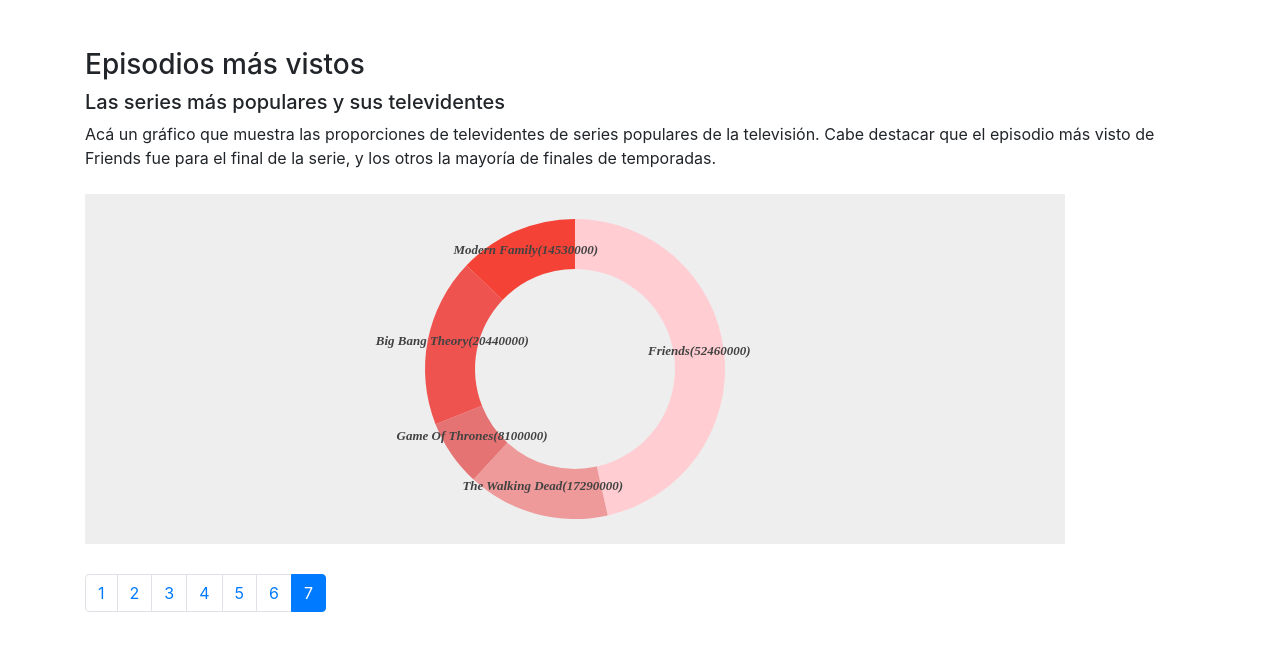
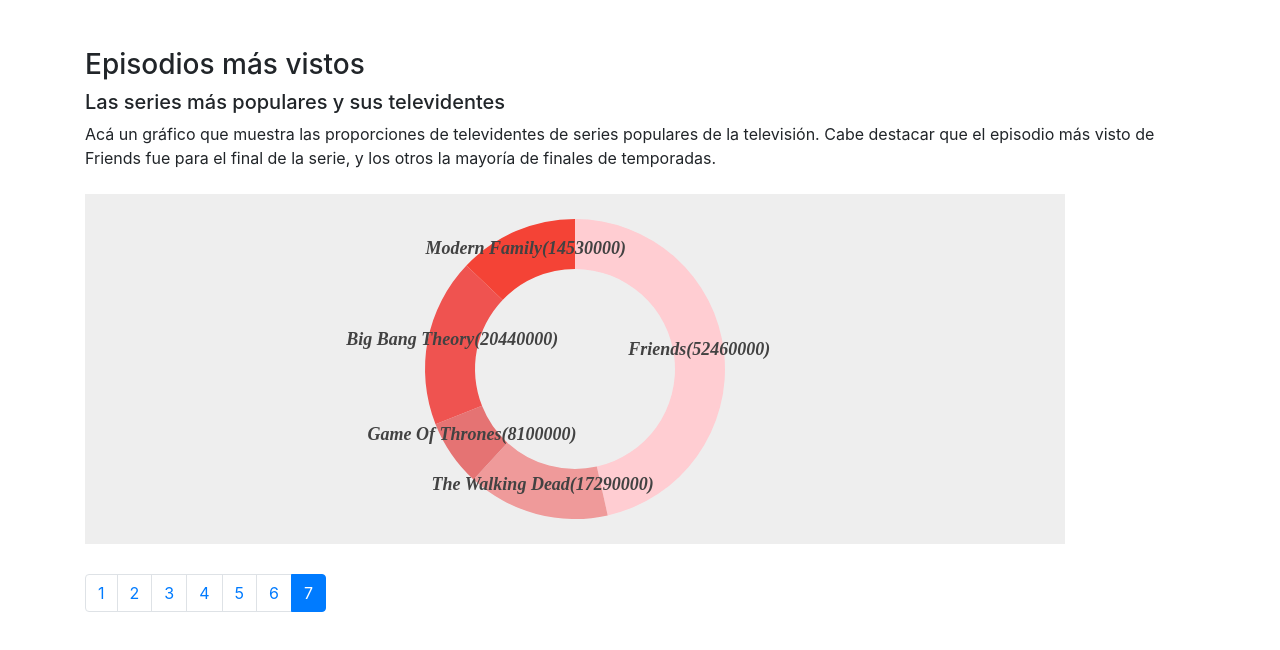
Before and after one commit to auguslatorre/septima_clase, a plain HTML site: page freddy-turbina.html in a window 1280 px wide. Drawn offline with nearby package versions, Linux system fonts and the light colour scheme; a web font is replaced by a local one.

Commit message:
Update freddy-turbina.html

```diff
--- a/freddy-turbina.html
+++ b/freddy-turbina.html
@@ -69,7 +69,7 @@
       .style("text-anchor", "middle")
       .text(function(d) { return d.data.name + "(" + d.data.count+ ")"; })
       .attr("fill","#424242")
-      .style("font-size","13px")
+      .style("font-size","18px")
       .style("font-weight","bold")
       .style("font-style","italic")
       .style("font-family","gaegu");
```
